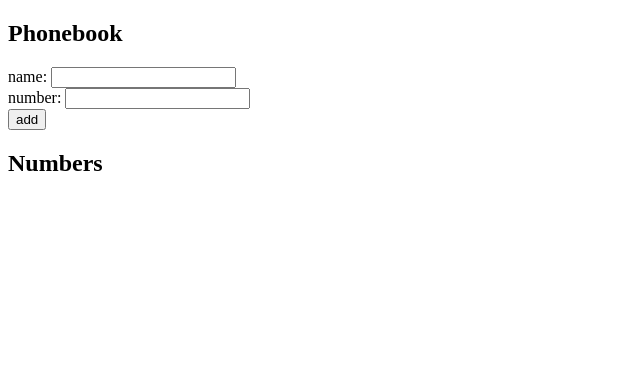
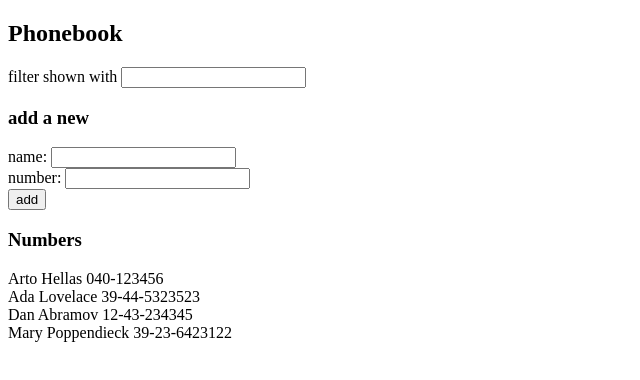
Before and after one commit to emjogale/fullstack, a React (Create React App) app in the folder part2/phonebook/: page / in a window 1280 px wide. Shown: the top 380 px of the page, without its empty margins (0-640 px from the left). Built offline with nearby package versions, Linux system fonts and the light colour scheme.

Commit message:
2.9 add search field to filter the list of people by name

```diff
--- a/part2/phonebook/src/App.js
+++ b/part2/phonebook/src/App.js
@@ -1,10 +1,17 @@
 import { useState } from "react";
-import Person from "./components/Person";
+
+import Persons from "./components/Persons";
 
 const App = () => {
-	const [persons, setPersons] = useState([{ name: "" }]);
+	const [persons, setPersons] = useState([
+		{ name: "Arto Hellas", number: "040-123456", id: 1 },
+		{ name: "Ada Lovelace", number: "39-44-5323523", id: 2 },
+		{ name: "Dan Abramov", number: "12-43-234345", id: 3 },
+		{ name: "Mary Poppendieck", number: "39-23-6423122", id: 4 },
+	]);
 	const [newName, setNewName] = useState("");
 	const [newNumber, setNewNumber] = useState("");
+	const [filter, setFilter] = useState("");
 
 	const addPerson = (event) => {
 		event.preventDefault();
@@ -29,9 +36,25 @@
 		setNewNumber(event.target.value);
 	};
 
+	const handleFilterChange = (event) => {
+		setFilter(event.target.value);
+		console.log(filter);
+	};
+
+	// const searchName = filter.toLowerCase();
+	// const names = persons.map((person) => person.name);
+	// const matches = names.filter(
+	// 	(name) => name.toLowerCase().indexOf(searchName) !== -1
+	// );
+	// console.log(matches);
+
 	return (
 		<div>
 			<h2>Phonebook</h2>
+			<div>
+				filter shown with <input onChange={handleFilterChange} value={filter} />
+			</div>
+			<h3>add a new</h3>
 			<form onSubmit={addPerson}>
 				<div>
 					name: <input value={newName} onChange={handleNameChange} />
@@ -43,10 +66,8 @@
 					<button type="submit">add</button>
 				</div>
 			</form>
-			<h2>Numbers</h2>
-			{persons.map((person) => (
-				<Person key={person.name} person={person} />
-			))}
+			<h3>Numbers</h3>
+			<Persons persons={persons} filter={filter} />
 		</div>
 	);
 };
--- /dev/null
+++ b/part2/phonebook/src/components/Persons.js
@@ -0,0 +1,19 @@
+import Person from "./Person";
+
+const Persons = ({ persons, filter }) => {
+	let list = persons;
+	if (filter) {
+		list = persons.filter((person) =>
+			new RegExp(filter, "i").test(person.name)
+		);
+	}
+	return (
+		<div>
+			{list.map((person) => (
+				<Person key={person.name} person={person} />
+			))}
+		</div>
+	);
+};
+
+export default Persons;
```
